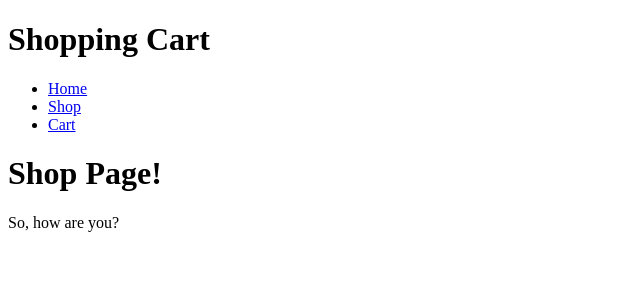
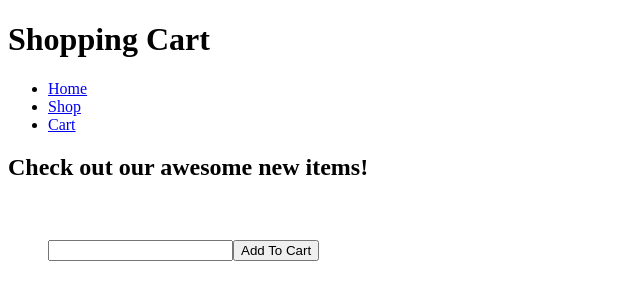
Before and after one commit to AirDevil188/shopping-cart, a React (Vite) app: page /shop in a window 1280 px wide. Shown: the top 300 px of the page, without its empty margins (0-640 px from the left). Built offline with nearby package versions, Linux system fonts and the light colour scheme.

Commit message:
shop template

```diff
--- a/src/components/Shop.jsx
+++ b/src/components/Shop.jsx
@@ -1,9 +1,23 @@
 const Shop = () => {
   return (
-    <div>
-      <h1>Shop Page!</h1>
-      <p>So, how are you?</p>
-    </div>
+    <section id="shop-section">
+      <div className="hero-text-container">
+        <h2>Check out our awesome new items!</h2>
+        <div className="items-container">
+          <figure id="item-1">
+            <picture>
+              <img src="" alt="" />
+            </picture>
+            <h4 className="item-name"></h4>
+            <figcaption className="item-caption"></figcaption>
+            <div className="button-container">
+              <input type="number" />
+              <button className="btn-add-to-cart">Add To Cart</button>
+            </div>
+          </figure>
+        </div>
+      </div>
+    </section>
   );
 };
 
```
